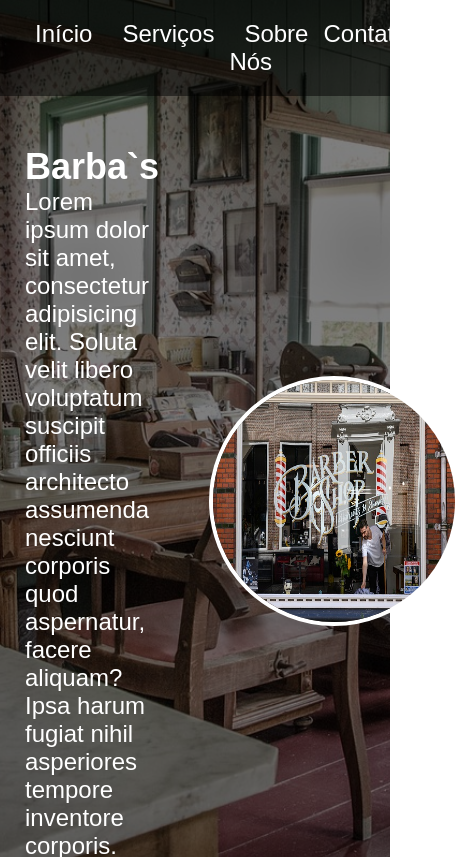
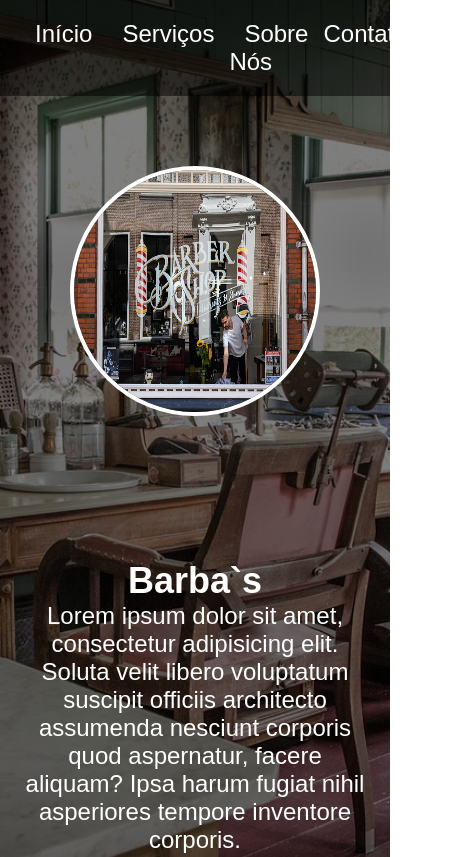
Before and after one commit to oMatheusCosta/agendamento-barbearia, a plain HTML site: page index.html in a window 390 px wide. Shown: the top 857 px of the page, 459 px wide, since content can reach past the window. Drawn offline with Linux system fonts and the light colour scheme.

Commit message:
projeto barbearia site

```diff
--- a/css/home.css
+++ b/css/home.css
@@ -177,6 +177,18 @@ header .logo {
     padding: 80px 0;
 }
 
+@media (max-width:760px) {
+    .header-content {
+        flex-direction: column-reverse;
+    }
+
+    .header-title,
+    header .logo {
+        width: 100%;
+        padding: 20px;
+        text-align: center;
+    }
+}
 
 .card {
     margin: 10px;
```
